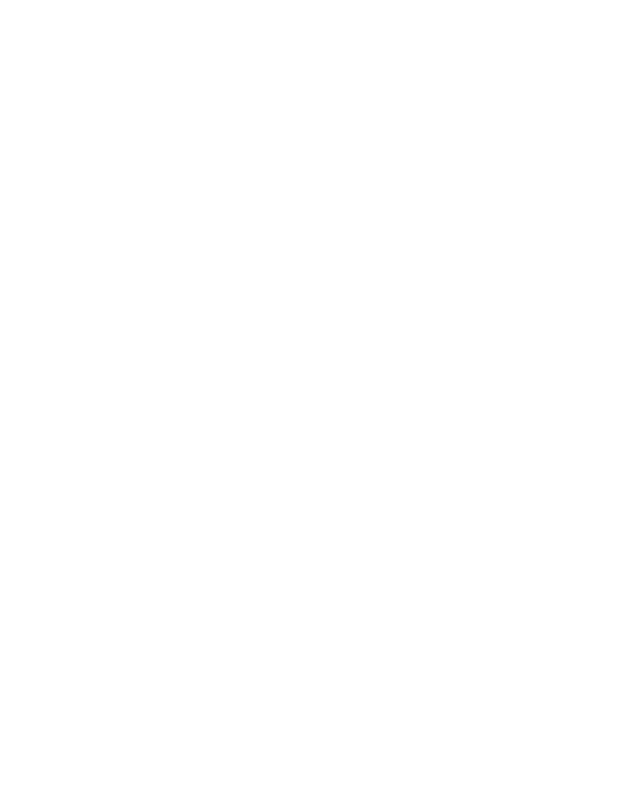
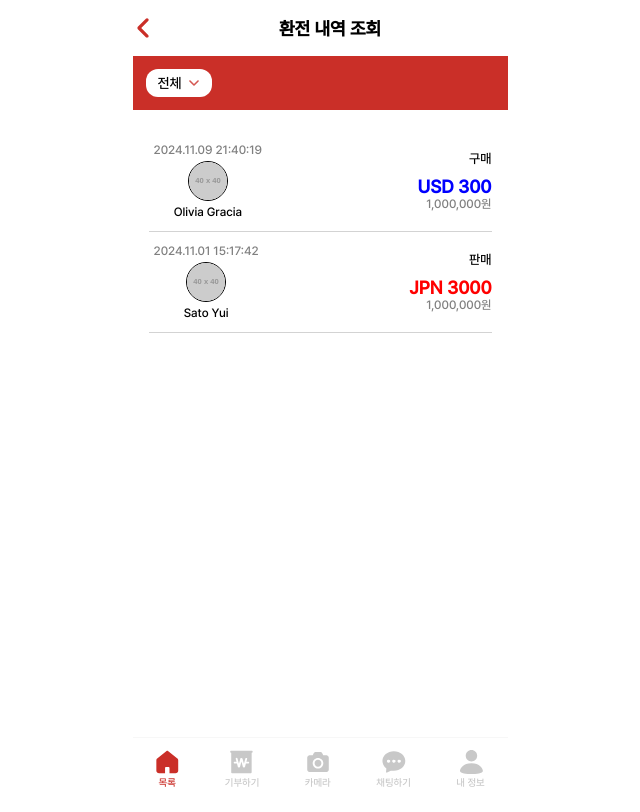
Before and after one commit to Capstone-infinite-challenge/Currex, a React (Create React App) app in the folder client/: page /myexchange in a window 1280 px wide. Before the commit this address had no page. Shown: the whole page, without its empty margins (320-960 px from the left). Built offline with nearby package versions, Linux system fonts and the light colour scheme.

Commit message:
feat: 환전 내역 추가

```diff
--- a/client/src/App.js
+++ b/client/src/App.js
@@ -17,7 +17,7 @@ import Layout from "./components/views/Layout/Layout";
 import KakaoMap from "./components/utils/KakaoMap";
 import MyPage from "./components/views/MyPage/MyPage";
 import MySell from "./components/views/MyPage/MySell";
-
+import MyExchange from "./components/views/MyPage/MyExchange";
 
 function App() {
   return (
@@ -40,6 +40,7 @@ function App() {
             <Route exact path="/auth/kakao/callback" element ={<Login />} />
             <Route exact path="/mypage" element={<MyPage />} />
             <Route exact path="/mysell" element={<MySell />} />
+            <Route exact path="/myexchange" element={<MyExchange/>} />
           </Routes>
         </Layout>
       </BrowserRouter>
--- a/client/src/components/views/Layout/Layout.jsx
+++ b/client/src/components/views/Layout/Layout.jsx
@@ -5,7 +5,7 @@ import NavBar from "../NavBar/NavBar";
 
 function Layout({ children }) {
   const location = useLocation(); // 현재 경로 가져오기
-  const showNavBar = ["/list", "/donate", "/chatlist", "/mypage", "/mysell"].includes(location.pathname);
+  const showNavBar = ["/list", "/donate", "/chatlist", "/mypage", "/mysell", "/myexchange"].includes(location.pathname);
 
   return (
     <Container>
--- /dev/null
+++ b/client/src/components/views/MyPage/MyExchange.jsx
@@ -0,0 +1,253 @@
+import React, { useState } from "react";
+import { useNavigate } from "react-router-dom";
+import styled from "styled-components";
+import backarrow from "../../images/backarrow.svg";
+import dropdown from "../../images/dropdown.svg";
+import NavBar from "../NavBar/NavBar";
+
+function MyExchange() {
+const navigate = useNavigate();
+  const [selectedFilter, setSelectedFilter] = useState("전체");
+  const [isDropdownOpen, setIsDropdownOpen] = useState(false);
+
+  // 거래 내역 (더미 데이터)
+  const exchangeHistory = [
+    {
+      id: 1,
+      date: "2024.11.09 21:40:19",
+      userName: "Olivia Gracia",
+      profileImg: "https://via.placeholder.com/40",
+      currency: "USD",
+      amount: 300,
+      price: "1,000,000원",
+      type: "구매", // 구매->파란색
+    },
+    {
+      id: 2,
+      date: "2024.11.01 15:17:42",
+      userName: "Sato Yui",
+      profileImg: "https://via.placeholder.com/40",
+      currency: "JPN",
+      amount: 3000,
+      price: "1,000,000원",
+      type: "판매", // 판매->빨간색
+    },
+  ];
+
+  const handleToggleDropdown = () => setIsDropdownOpen((prev) => !prev);
+  const handleSelectFilter = (filter) => {
+    setSelectedFilter(filter);
+    setIsDropdownOpen(false);
+  };
+
+  return (
+    <Container>
+      {/* 헤더 */}
+      <Header>
+        <BackButton src={backarrow} alt="뒤로가기" onClick={() => navigate(-1)} />
+        <Title>환전 내역 조회</Title>
+      </Header>
+
+      {/* 필터 영역 */}
+      <FilterSection>
+        <FilterButton onClick={handleToggleDropdown}>
+          {selectedFilter}
+          <DropdownIcon src={dropdown} alt="드롭다운" />
+        </FilterButton>
+
+        {/* 드롭다운 메뉴 */}
+        {isDropdownOpen && (
+          <DropdownMenu>
+            <DropdownItem onClick={() => handleSelectFilter("전체")}>전체</DropdownItem>
+            <DropdownItem onClick={() => handleSelectFilter("판매")}>판매</DropdownItem>
+            <DropdownItem onClick={() => handleSelectFilter("구매")}>구매</DropdownItem>
+          </DropdownMenu>
+        )}
+      </FilterSection>
+
+      {/* 거래 내역 리스트 */}
+      <TradeList>
+        {exchangeHistory.map((exchange) => (
+          <TradeItem key={exchange.id}>
+            <TradeLeft>
+              <Date>{exchange.date}</Date>
+              <ProfileWrapper>
+                <UserProfile src={exchange.profileImg} alt="User" />
+                <UserName>{exchange.userName}</UserName>
+              </ProfileWrapper>
+            </TradeLeft>
+            <TradeDetail>
+              <TradeType>{exchange.type}</TradeType>
+              <TradeAmount type={exchange.type}>
+                {exchange.currency} {exchange.amount}
+              </TradeAmount>
+              <TradePrice>{exchange.price}</TradePrice>
+            </TradeDetail>
+          </TradeItem>
+        ))}
+      </TradeList>
+      <NavBar active="MyPage" />
+    </Container>
+  );
+}
+
+export default MyExchange;
+
+
+/* ✅ 스타일 */
+const Container = styled.div`
+  width: 375px;
+  height: 812px;
+  position: relative;
+  background: #ffffff;
+  border-radius: 32px;
+  overflow: hidden;
+`;
+
+const Header = styled.div`
+  width: 100%;
+  height: 56px;
+  display: flex;
+  align-items: center;
+  justify-content: center;
+  position: relative;
+  background: white;
+`;
+
+const BackButton = styled.img`
+  width: 20px;
+  height: 20px;
+  cursor: pointer;
+  margin-left: 0px;
+`;
+
+const Title = styled.h1`
+  font-size: 18px;
+  font-weight: 700;
+  flex-grow: 1;
+ text-align:center;
+`;
+
+/* 필터 드롭다운 */
+const FilterSection = styled.div`
+  display: flex;
+  position: relative;
+  background: #ca2f28;
+  padding: 13px 3px;
+  justify-content: flex-start;
+  margin-bottom:5px;
+`;
+
+const FilterButton = styled.button`
+  background: white;
+  border-radius: 12px;
+  padding: 6px 12px;
+  border: none;
+  font-size: 14px;
+  display: flex;
+  align-items: center;
+  cursor: pointer;
+  margin-left:10px;
+`;
+
+const DropdownIcon = styled.img`
+  width: 12px;
+  height: 12px;
+  margin-left: 6px;
+  opacity: 0.8;
+`;
+
+const DropdownMenu = styled.div`
+  position: absolute;
+  top: 40px;
+  left: 12px;
+  background: #fff;
+  border-radius: 8px;
+  box-shadow: 0px 2px 10px rgba(0, 0, 0, 0.1);
+  padding: 8px 0;
+  z-index: 10;
+  min-width: 100px;
+`;
+
+const DropdownItem = styled.div`
+  padding: 8px 12px;
+  font-size: 14px;
+  cursor: pointer;
+  text-align: left;
+
+  &:hover {
+    background: #f7f7f7;
+  }
+`;
+const TradeList = styled.div`
+  flex: 1;
+  padding: 16px;
+  color: white;
+`;
+
+const TradeItem = styled.div`
+  display: flex;
+  align-items: center;
+  justify-content: space-between;
+  border-bottom: 1px solid lightgray;
+  padding: 12px 0px; /* 좌측 5px 마진 추가 */
+`;
+
+const TradeLeft = styled.div`
+  display: flex;
+  flex-direction: column;
+  align-items: flex-start;
+  gap: 4px;
+  margin-left: 5px;
+`;
+
+const Date = styled.div`
+  font-size: 12px;
+  color: gray;
+  margin-top: 0;
+`;
+
+/* ✅ 프로필 + 유저네임을 감싸는 컨테이너 */
+const ProfileWrapper = styled.div`
+  display: flex;
+  flex-direction: column;
+  align-items: center;
+  gap: 4px;
+`;
+
+const UserProfile = styled.img`
+  width: 40px;
+  height: 40px;
+  border-radius: 50%;
+  border: 1px solid black;
+`;
+
+const UserName = styled.div`
+  font-size: 12px;
+  color: black;
+  text-align: center;
+`;
+
+
+const TradeDetail = styled.div`
+  text-align: right;
+  margin-right:0;
+`;
+
+const TradeType = styled.div`
+  font-size: 13px;
+  color: black;
+  margin-top:0;
+`;
+
+const TradeAmount = styled.div`
+  font-size: 18px;
+  font-weight: bold;
+  margin-top:10px;
+  color: ${({ type }) => (type === "구매" ? "blue" : "red")}; /* 구매(파랑), 판매(빨강) */
+`;
+
+const TradePrice = styled.div`
+  color: gray;
+  font-size: 12px;
+`;
--- a/client/src/components/views/MyPage/MyPage.jsx
+++ b/client/src/components/views/MyPage/MyPage.jsx
@@ -45,7 +45,7 @@ function MyPage() {
       {/* 버튼 섹션 */}
       <ButtonGrid>
         <Button>기부 내역</Button>
-        <Button>환전 내역</Button>
+        <Button onClick={() => navigate('/myexchange')} >환전 내역</Button>
         <Button onClick={() => navigate('/mysell')}>나의 판매</Button>
         <Button onClick={() => navigate('/calculator')}>외화 계산기</Button>
       </ButtonGrid>
@@ -116,13 +116,13 @@ const Container = styled.div`
 
 
 const Header = styled.div`
+  width: 100%;
+  height: 56px;
   display: flex;
   align-items: center;
   justify-content: center;
   position: relative;
-  padding: 16px 0;
-  font-size: 18px;
-  font-weight: bold;
+  background: white;
 `;
 
 const BackButton = styled.img`
@@ -133,11 +133,12 @@ const BackButton = styled.img`
 `;
 
 const Title = styled.h1`
-  font-size: 22px;
+  font-size: 18px;
   font-weight: 700;
   flex-grow: 1;
  text-align:center;
 `;
+
 const ProfileSection = styled.div`
   display: flex;
   flex-direction: column;
--- a/client/src/components/views/MyPage/MySell.jsx
+++ b/client/src/components/views/MyPage/MySell.jsx
@@ -212,7 +212,7 @@ function MySell() {
         </PostListContainer>
       )}
 
-      <NavBar active="sell" />
+    <NavBar active="MyPage" />
     </Container>
   );
 }
@@ -249,7 +249,7 @@ const BackButton = styled.img`
 
 
 const Title = styled.h1`
-  font-size: 22px;
+  font-size: 18px;
   font-weight: 700;
   flex-grow: 1;
  text-align:center;
```
Also changed, not shown: client/src/components/views/MyPage/MyTrade.jsx (deleted).
